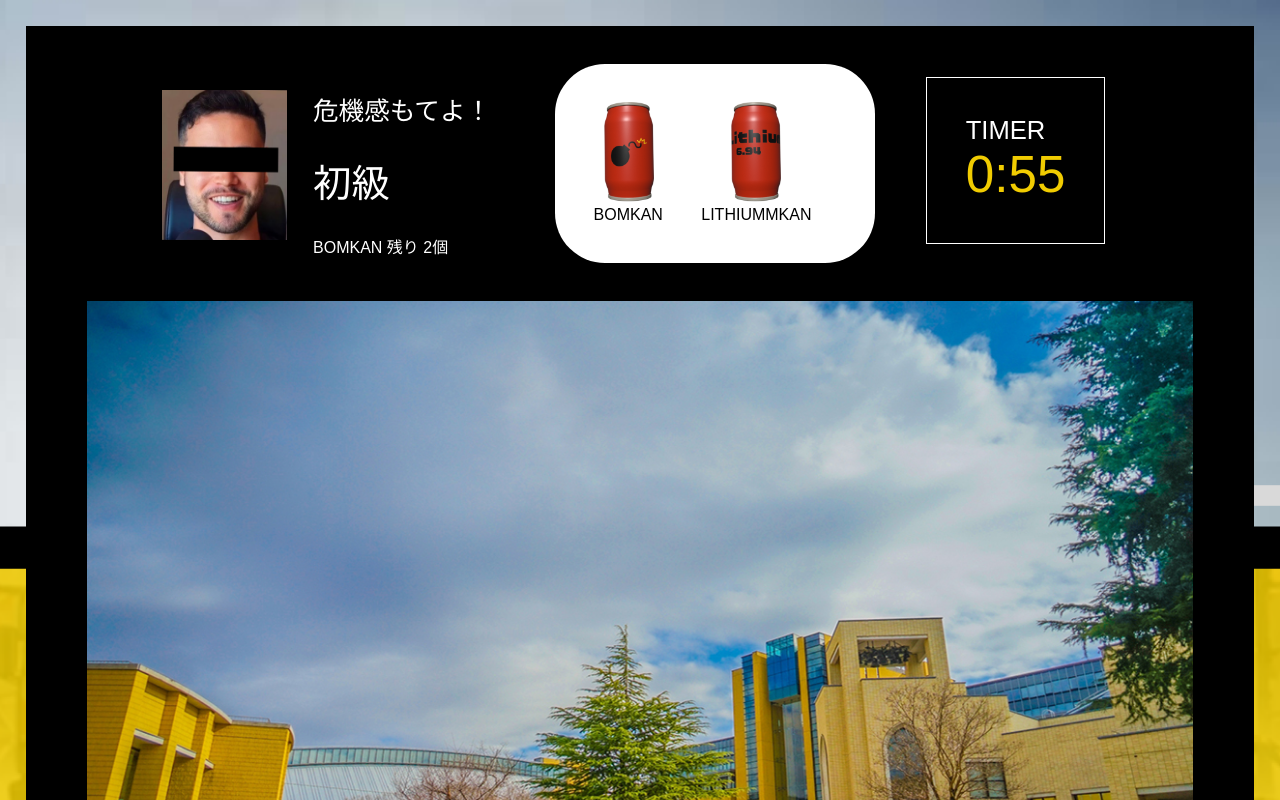
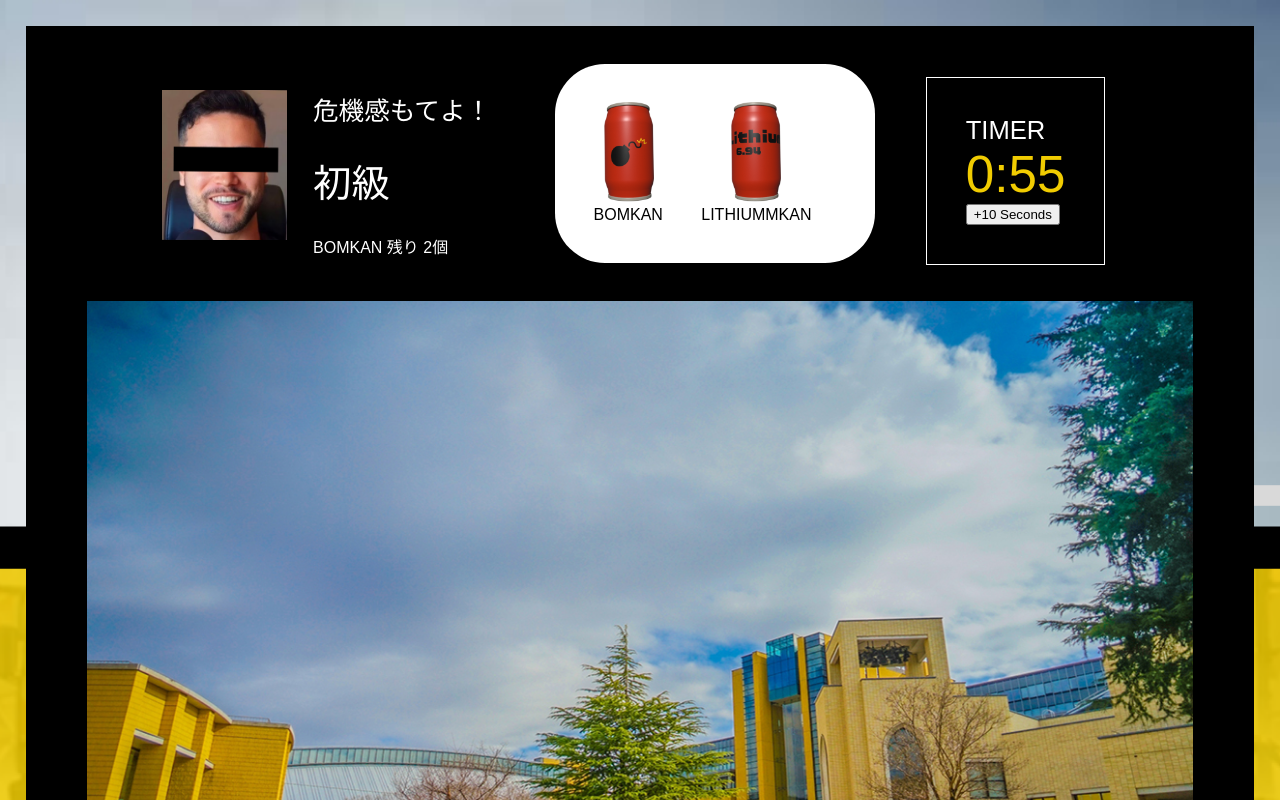
Before and after one commit to jack-app/jackHack2024_E, a React (Create React App) app in the folder kikikan/: page /easygame in a window 1280 px wide. Shown: the top 800 px of the page. Built offline with nearby package versions, Linux system fonts and the light colour scheme; no server answers; a web font is replaced by a local one.

Commit message:
10プラスが上手く動かない

```diff
--- a/kikikan/src/components/Timer/timer.jsx
+++ b/kikikan/src/components/Timer/timer.jsx
@@ -2,7 +2,7 @@ import React from "react";
 import { useTimer } from "react-timer-hook";
 import "./timer.css";
 
-export function MyTimer({ expiryTimestamp, onTimeUp }) {
+export function MyTimer({ expiryTimestamp, onTimeUp ,addTenSeconds}) {
   const { seconds, minutes } = useTimer({
     expiryTimestamp,
     onExpire: onTimeUp,
@@ -14,6 +14,7 @@ export function MyTimer({ expiryTimestamp, onTimeUp }) {
       <div className="timer_number">
         <span>{minutes}</span>:<span>{seconds}</span>
       </div>
+      <button onClick={addTenSeconds}>+10 Seconds</button>
     </div>
   );
 }
--- a/kikikan/src/pages/EasyGame/easyGame.jsx
+++ b/kikikan/src/pages/EasyGame/easyGame.jsx
@@ -9,28 +9,61 @@ import KanComponent from "../../components/voice/kanComponent";
 import BeniComponent from "../../components/voice/beniComponent";
 import { MyTimer } from "../../components/Timer/timer";
 
-export const TimerCount = createContext()
+// export const TimerCount = createContext()
 
 export const EasyGame = () => {
+  // 1分のタイマー時間を設定
+const initialTimerDuration = 60; // 1分 = 60秒
+const [timerDuration, setTimerDuration] = useState(initialTimerDuration); // タイマー時間を管理する状態変数
+
+// タイマーの終了時刻を計算して設定
+const [expiryTimestamp, setExpiryTimestamp] = useState(() => {
   const time = new Date();
-  const value = {
-    time
-  }
-  time.setSeconds(time.getSeconds() + 60); // 1分のタイマー
-  const [clearTime, setClearTime] = useState(0); // 経過時間を管理する状態
+  time.setSeconds(time.getSeconds() + timerDuration);
+  return time;
+});
 
 // タイマー終了時に呼ばれる関数
 const handleTimeUp = () => {
   window.location.href = "/over";
 };
 
+// タイマー時間を10秒増やす関数
+const addTenSeconds = () => {
+  setTimerDuration((prevTimerDuration) => prevTimerDuration + 10); // タイマー時間を10秒増やす
+  setExpiryTimestamp((prevExpiryTimestamp) => {
+    const newExpiryTimestamp = new Date(prevExpiryTimestamp);
+    newExpiryTimestamp.setSeconds(newExpiryTimestamp.getSeconds() + 10);
+    return newExpiryTimestamp;
+  });
+};
+
 useEffect(() => {
   const interval = setInterval(() => {
-      setClearTime((clearTime) => clearTime + 1);
+    setTimerDuration((prevTimerDuration) => prevTimerDuration - 1);
   }, 1000);
 
   return () => clearInterval(interval);
 }, []);
+  // const time = new Date();
+  // const value = {
+  //   time
+  // }
+  // time.setSeconds(time.getSeconds() + 60); // 1分のタイマー
+  // const [clearTime, setClearTime] = useState(0); // 経過時間を管理する状態
+
+  // // タイマー終了時に呼ばれる関数
+  // const handleTimeUp = () => {
+  //   window.location.href = "/over";
+  // };
+
+  // useEffect(() => {
+  //   const interval = setInterval(() => {
+  //     setClearTime((clearTime) => clearTime + 1);
+  //   }, 1000);
+
+  //   return () => clearInterval(interval);
+  // }, []);
 
   return (
     <div className="easy_game_wrapper">
@@ -59,7 +92,8 @@ export const EasyGame = () => {
               </div>
             </div>
             <div className="game_page_timer">
-              <MyTimer expiryTimestamp={time} onTimeUp={handleTimeUp} />
+              {/* <MyTimer expiryTimestamp={time} onTimeUp={handleTimeUp} /> */}
+              <MyTimer expiryTimestamp={expiryTimestamp} onTimeUp={handleTimeUp} addTenSeconds={addTenSeconds}/>
             </div>
           </div>
         </div>
```
Lines whose indentation alone changed are shown as unchanged.
